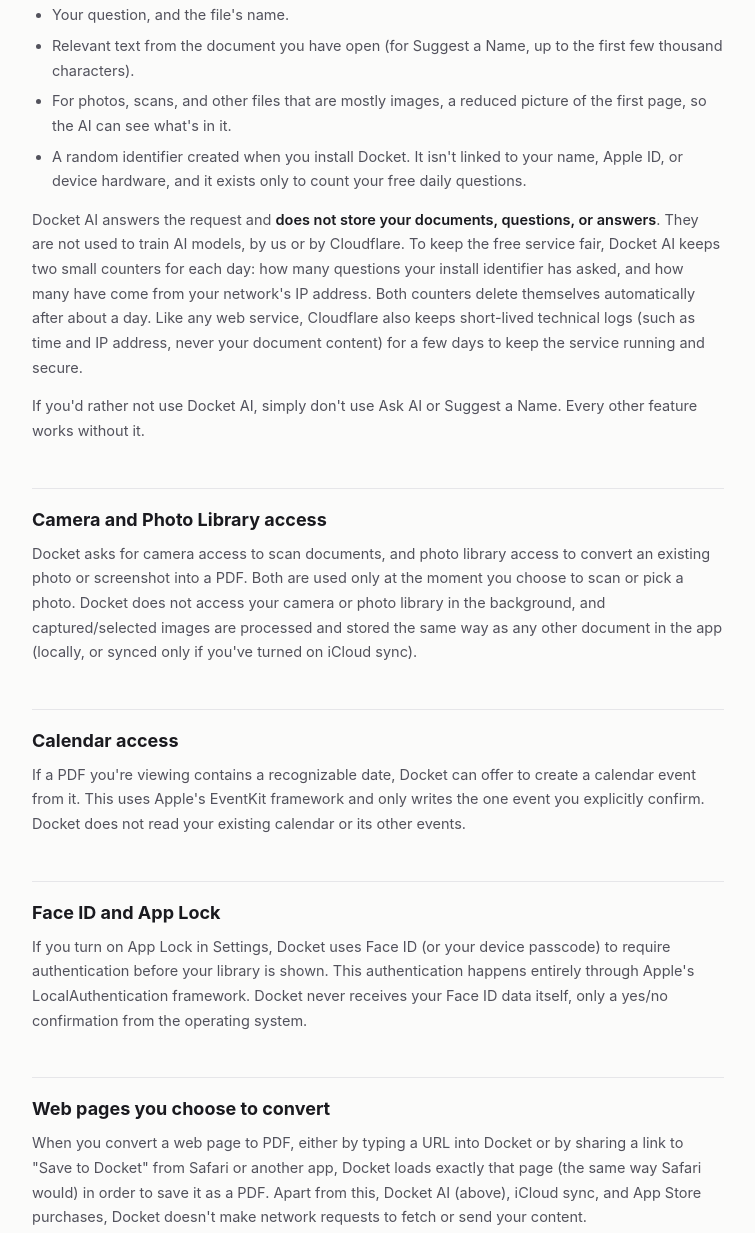
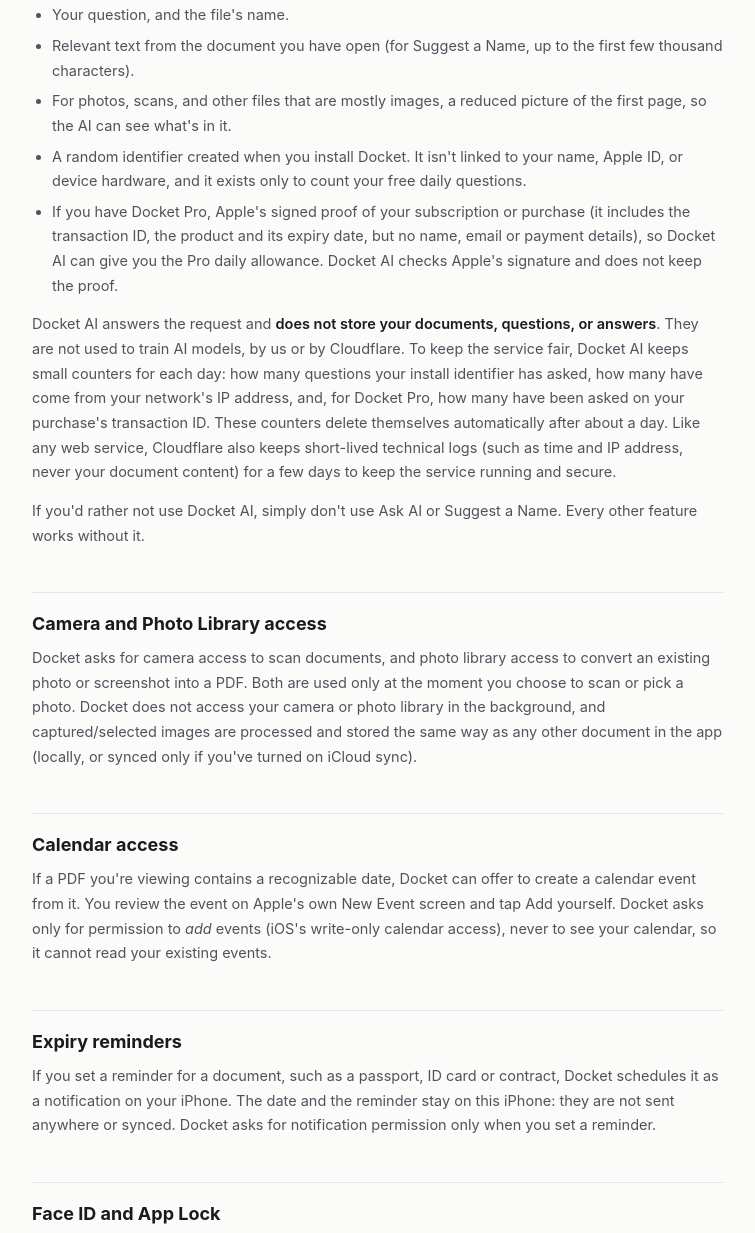
Before and after one commit to bargabay92/docket-privacy, a plain HTML site: page index.html in a window 1280 px wide. Shown: the part 1394-2627 px from the top of the page, without its empty margins (262-1017 px from the left). Drawn offline with Linux system fonts and the light colour scheme.

Commit message:
Update last updated date and add reminders section

```diff
--- a/index.html
+++ b/index.html
@@ -70,7 +70,7 @@
   <header>
     <div class="kicker">Docket</div>
     <h1>Privacy Policy</h1>
-    <div class="updated">Last updated: October 21, 2026</div>
+    <div class="updated">Last updated: November 26, 2026</div>
     <p class="lede">Docket is built so that almost everything happens on your iPhone, not on a server. This page explains exactly what stays local, what's optional and under your control, and the few things that leave your device: AI questions you choose to ask, web pages you choose to convert, and iCloud sync if you turn it on.</p>
     <nav class="toc">
       <a href="#documents">Your documents</a>
@@ -79,6 +79,7 @@
       <a href="#ai">AI features</a>
       <a href="#camera-photos">Camera &amp; Photos</a>
       <a href="#calendar">Calendar</a>
+      <a href="#reminders">Reminders</a>
       <a href="#applock">Face ID / App Lock</a>
       <a href="#web">Web pages you convert</a>
       <a href="#purchases">Subscriptions</a>
@@ -111,15 +112,19 @@
     <li>Relevant text from the document you have open (for Suggest a Name, up to the first few thousand characters).</li>
     <li>For photos, scans, and other files that are mostly images, a reduced picture of the first page, so the AI can see what's in it.</li>
     <li>A random identifier created when you install Docket. It isn't linked to your name, Apple ID, or device hardware, and it exists only to count your free daily questions.</li>
+    <li>If you have Docket Pro, Apple's signed proof of your subscription or purchase (it includes the transaction ID, the product and its expiry date, but no name, email or payment details), so Docket AI can give you the Pro daily allowance. Docket AI checks Apple's signature and does not keep the proof.</li>
   </ul>
-  <p>Docket AI answers the request and <strong>does not store your documents, questions, or answers</strong>. They are not used to train AI models, by us or by Cloudflare. To keep the free service fair, Docket AI keeps two small counters for each day: how many questions your install identifier has asked, and how many have come from your network's IP address. Both counters delete themselves automatically after about a day. Like any web service, Cloudflare also keeps short-lived technical logs (such as time and IP address, never your document content) for a few days to keep the service running and secure.</p>
+  <p>Docket AI answers the request and <strong>does not store your documents, questions, or answers</strong>. They are not used to train AI models, by us or by Cloudflare. To keep the service fair, Docket AI keeps small counters for each day: how many questions your install identifier has asked, how many have come from your network's IP address, and, for Docket Pro, how many have been asked on your purchase's transaction ID. These counters delete themselves automatically after about a day. Like any web service, Cloudflare also keeps short-lived technical logs (such as time and IP address, never your document content) for a few days to keep the service running and secure.</p>
   <p>If you'd rather not use Docket AI, simply don't use Ask AI or Suggest a Name. Every other feature works without it.</p>
 
   <h2 id="camera-photos">Camera and Photo Library access</h2>
   <p>Docket asks for camera access to scan documents, and photo library access to convert an existing photo or screenshot into a PDF. Both are used only at the moment you choose to scan or pick a photo. Docket does not access your camera or photo library in the background, and captured/selected images are processed and stored the same way as any other document in the app (locally, or synced only if you've turned on iCloud sync).</p>
 
   <h2 id="calendar">Calendar access</h2>
-  <p>If a PDF you're viewing contains a recognizable date, Docket can offer to create a calendar event from it. This uses Apple's EventKit framework and only writes the one event you explicitly confirm. Docket does not read your existing calendar or its other events.</p>
+  <p>If a PDF you're viewing contains a recognizable date, Docket can offer to create a calendar event from it. You review the event on Apple's own New Event screen and tap Add yourself. Docket asks only for permission to <em>add</em> events (iOS's write-only calendar access), never to see your calendar, so it cannot read your existing events.</p>
+
+  <h2 id="reminders">Expiry reminders</h2>
+  <p>If you set a reminder for a document, such as a passport, ID card or contract, Docket schedules it as a notification on your iPhone. The date and the reminder stay on this iPhone: they are not sent anywhere or synced. Docket asks for notification permission only when you set a reminder.</p>
 
   <h2 id="applock">Face ID and App Lock</h2>
   <p>If you turn on App Lock in Settings, Docket uses Face ID (or your device passcode) to require authentication before your library is shown. This authentication happens entirely through Apple's LocalAuthentication framework. Docket never receives your Face ID data itself, only a yes/no confirmation from the operating system.</p>
```
